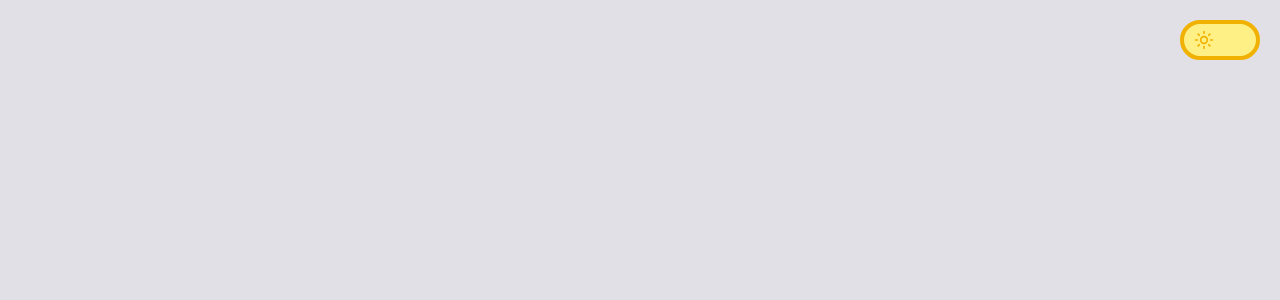
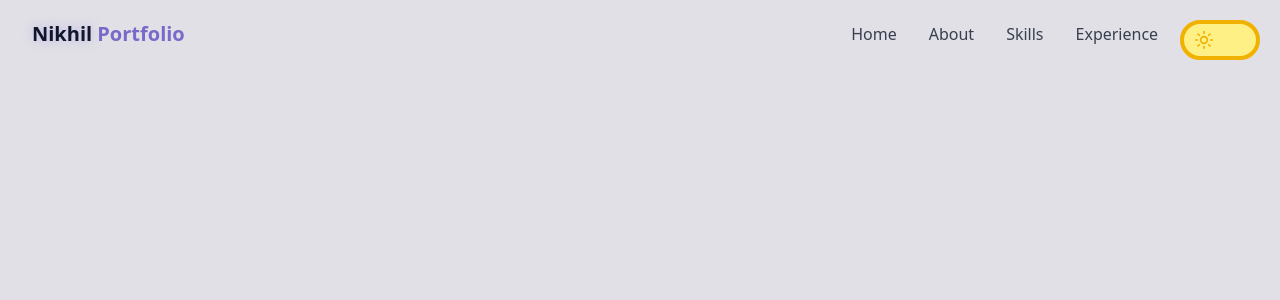
Before and after one commit to kurama199/portfolio, a React (Vite) app: page / in a window 1280 px wide. Shown: the top 300 px of the page. Built offline with nearby package versions, Linux system fonts and the light colour scheme.

Commit message:
5:27-08/08 navbar changes

```diff
--- a/src/Pages/Home.tsx
+++ b/src/Pages/Home.tsx
@@ -1,19 +1,21 @@
 import ThemeToggle from "@/components/ThemeToggle";
 import { StarBackground } from "@/components/StarBackground";
 import { useState } from "react";
+import { Navbar } from "@/components/Navbar";
 
 export const Home = () => {
   const [isDarkMode, setIsDarkMode] = useState<boolean>(false);
   return (
     <div className="min-h-screen bg-background text-foreground overflow-x-hidden">
-      <ThemeToggle
-        className="absolute right-5 top-5"
-        isDarkMode={isDarkMode}
-        setIsDarkMode={setIsDarkMode}
-      />
       {isDarkMode ? <StarBackground /> : null}
-      {/* Bckground effects */}
-      {/* Navbar */}
+      <div>
+        <ThemeToggle
+          className="absolute right-5 top-5"
+          isDarkMode={isDarkMode}
+          setIsDarkMode={setIsDarkMode}
+        />
+        <Navbar />
+      </div>
       {/* Main Content */}
       {/* Footer */}
     </div>
--- /dev/null
+++ b/src/components/Navbar.tsx
@@ -0,0 +1,100 @@
+import { cn } from "@/utils/utils";
+import { Menu, X } from "lucide-react";
+import { useEffect, useState } from "react";
+
+const navItems = [
+  {
+    name: "Home",
+    href: "#hero",
+  },
+  {
+    name: "About",
+    href: "#about",
+  },
+  {
+    name: "Skills",
+    href: "#skills",
+  },
+  {
+    name: "Experience",
+    href: "#experience",
+  },
+  {
+    name: "Contact",
+    href: "#contact",
+  },
+];
+export const Navbar = () => {
+  const [isScrolled, setIsScrolled] = useState<boolean>(false);
+  const [isMenuOpen, setIsMenuOpen] = useState<boolean>(false);
+  useEffect(() => {
+    const handleScroll = () => {
+      setIsScrolled(window.scrollY > 10);
+    };
+
+    window.addEventListener("scroll", handleScroll);
+
+    return () => window.removeEventListener("scroll", handleScroll);
+  }, []);
+  return (
+    <nav
+      className={cn(
+        "fixed transition-all duration-300 z-9 w-full m-auto",
+        isScrolled ? "py-3 bg-background/80 backdrop-blur-md shadow-xs" : "py-5"
+      )}
+    >
+      <div className="container flex items-center md:justify-between md:gap-0 gap-5">
+        <button
+          onClick={() => setIsMenuOpen((i) => !i)}
+          className="md:hidden p-2 text-foreground z-50"
+          aria-label={isMenuOpen ? "Close Menu" : "open Menu"}
+        >
+          {isMenuOpen ? <X size={24} /> : <Menu size={24} />}
+        </button>
+        <a
+          href="#hero"
+          className="text-xl font-bold text-primary flex items-center"
+        >
+          <span className="relative z-10">
+            <span className="text-foreground text-glow">Nikhil </span>Portfolio
+          </span>
+        </a>
+        {/* Desktop nav */}
+        <div className="hidden md:flex space-x-8">
+          {navItems.map((item, key) => (
+            <a
+              key={key}
+              href={item.href}
+              className="text-foreground/80 hover:text-primary transition-colors duration-300"
+            >
+              {item.name}
+            </a>
+          ))}
+        </div>
+        {/* mobile nav */}
+        <div
+          className={cn(
+            "fixed inset-0 bg-background/20 backdrop-blur-md z-40 flex flex-col items-center justify-center",
+            "transition-all duration-300 md:hidden",
+            isMenuOpen
+              ? "opacity-100 pointer-events-auto"
+              : "opacity-0 pointer-events-none"
+          )}
+        >
+          <div className=" flex flex-col space-y-8 text-xl ">
+            {navItems.map((item, key) => (
+              <a
+                key={key}
+                href={item.href}
+                className="text-foreground/80 hover:text-primary transition-colors duration-300"
+                onClick={() => setIsMenuOpen(false)}
+              >
+                {item.name}
+              </a>
+            ))}
+          </div>
+        </div>
+      </div>
+    </nav>
+  );
+};
--- a/src/index.css
+++ b/src/index.css
@@ -47,9 +47,6 @@
             transform: rotate(215deg) translateX(0);
             opacity: 1;
         }
-        70% {
-            opacity: 1;
-        }
         100% {
             transform: rotate(215deg) translateX(-500px);
             opacity: 0;
@@ -58,12 +55,12 @@
 }
 
 @layer base {
-     :root {
+    :root {
         --background: 247 12% 89%;
         --foreground: 222 47% 11%;
         --card: 0 0% 100%;
         --primary: 250 47% 60%;
-        --primary-foreground: 210 40% 98%;
+        --primary-foreground: 210 40% 18%;
         --border: 214 32% 91%;
     }
     .dark {
```
